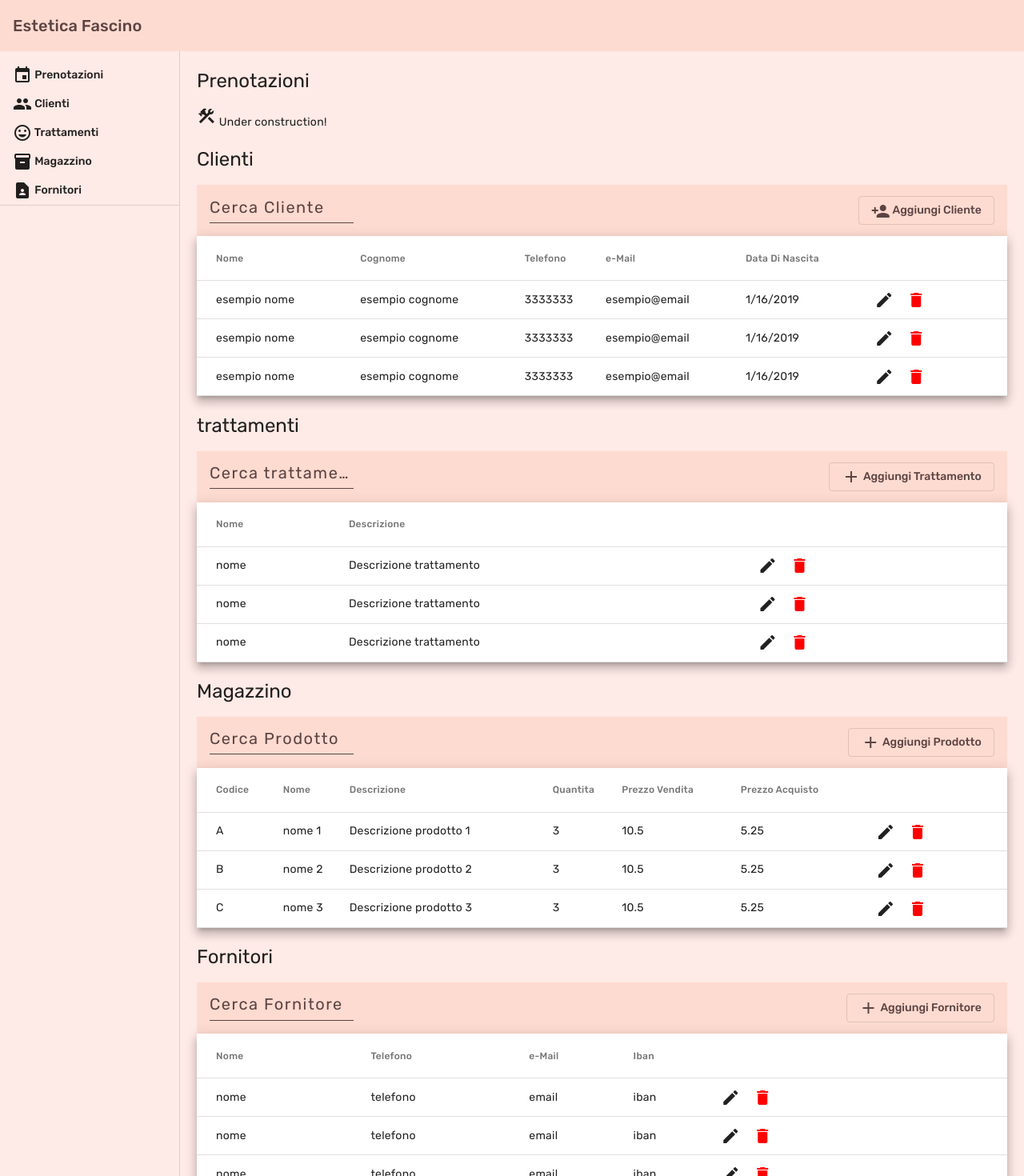
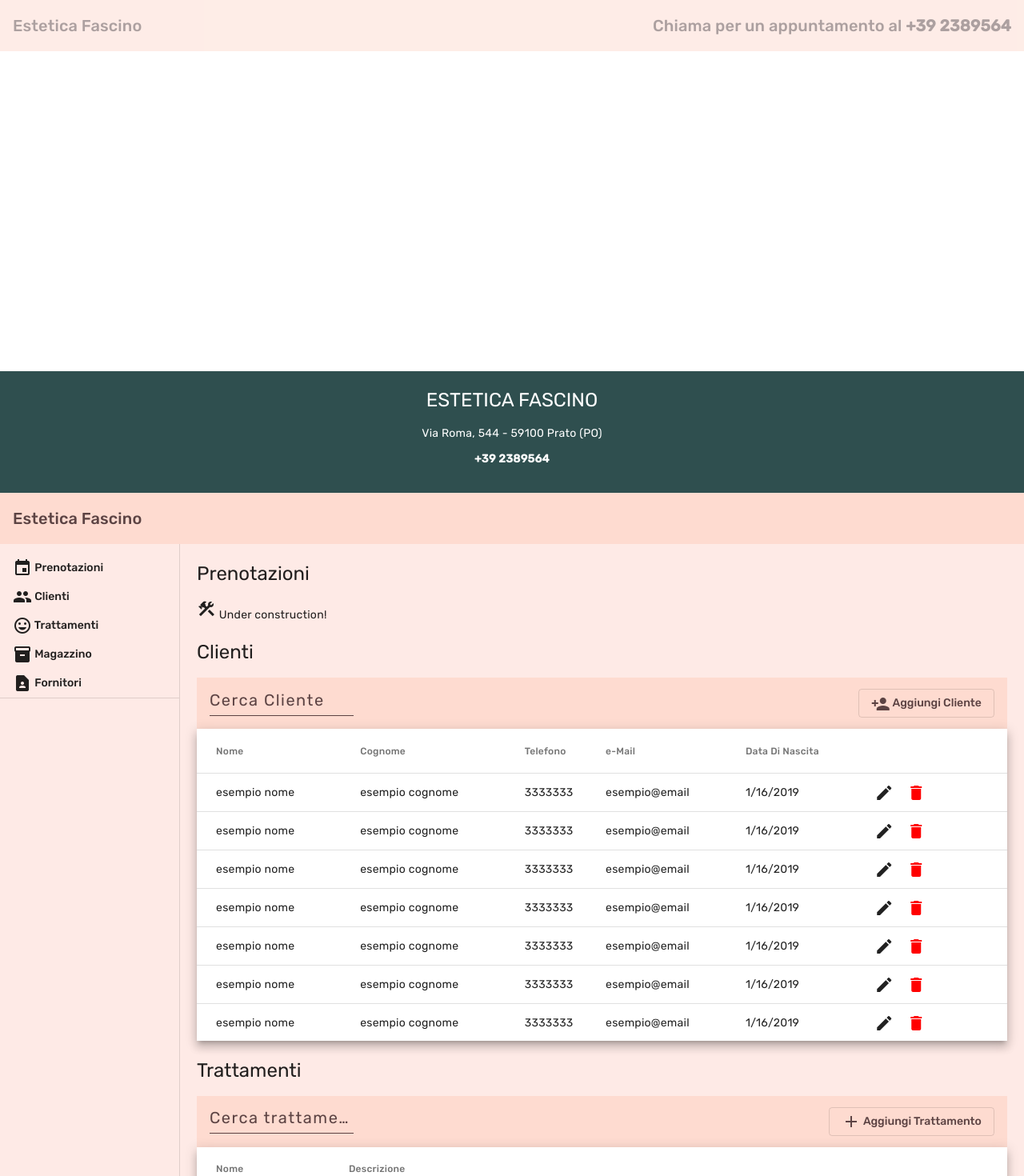
Before and after one commit to LeonardoMazzoni/estetica_fascino, an Angular app: page / in a window 1280 px wide. Shown: the top 1470 px of the page at 80% size. Built offline with nearby package versions, Linux system fonts and the light colour scheme.

Commit message:
iniziato a lavorare sulla home

```diff
--- a/package.json
+++ b/package.json
@@ -30,7 +30,7 @@
     "zone.js": "~0.11.3"
   },
   "devDependencies": {
-    "@angular-devkit/build-angular": "~0.1102.5",
+    "@angular-devkit/build-angular": "^0.1102.9",
     "@angular/cli": "~11.2.5",
     "@angular/compiler-cli": "~11.2.6",
     "@types/jasmine": "~3.6.0",
--- a/src/app/admin/pagina-clienti/pagina-clienti.component.ts
+++ b/src/app/admin/pagina-clienti/pagina-clienti.component.ts
@@ -17,6 +17,14 @@ export interface Cliente {
 const ELEMENT_DATA: Cliente[] = [
   {id_cliente: 1, nome: 'esempio nome', cognome: 'esempio cognome', telefono: '3333333', email: 'esempio@email', data_nascita: new Date("2019-01-16")},
   {id_cliente: 2, nome: 'esempio nome', cognome: 'esempio cognome', telefono: '3333333', email: 'esempio@email', data_nascita: new Date("2019-01-16")},
+  {id_cliente: 3, nome: 'esempio nome', cognome: 'esempio cognome', telefono: '3333333', email: 'esempio@email', data_nascita: new Date("2019-01-16")},
+  {id_cliente: 3, nome: 'esempio nome', cognome: 'esempio cognome', telefono: '3333333', email: 'esempio@email', data_nascita: new Date("2019-01-16")},
+  {id_cliente: 3, nome: 'esempio nome', cognome: 'esempio cognome', telefono: '3333333', email: 'esempio@email', data_nascita: new Date("2019-01-16")},
+  {id_cliente: 3, nome: 'esempio nome', cognome: 'esempio cognome', telefono: '3333333', email: 'esempio@email', data_nascita: new Date("2019-01-16")},
+  {id_cliente: 3, nome: 'esempio nome', cognome: 'esempio cognome', telefono: '3333333', email: 'esempio@email', data_nascita: new Date("2019-01-16")},
+  {id_cliente: 3, nome: 'esempio nome', cognome: 'esempio cognome', telefono: '3333333', email: 'esempio@email', data_nascita: new Date("2019-01-16")},
+  {id_cliente: 3, nome: 'esempio nome', cognome: 'esempio cognome', telefono: '3333333', email: 'esempio@email', data_nascita: new Date("2019-01-16")},
+  {id_cliente: 3, nome: 'esempio nome', cognome: 'esempio cognome', telefono: '3333333', email: 'esempio@email', data_nascita: new Date("2019-01-16")},
   {id_cliente: 3, nome: 'esempio nome', cognome: 'esempio cognome', telefono: '3333333', email: 'esempio@email', data_nascita: new Date("2019-01-16")},
 ];
 
--- a/src/app/admin/pagina-trattamenti/pagina-trattamenti.component.html
+++ b/src/app/admin/pagina-trattamenti/pagina-trattamenti.component.html
@@ -1,4 +1,4 @@
-<h1>trattamenti</h1>
+<h1>Trattamenti</h1>
 <mat-toolbar color="primary">
     <mat-form-field>
         <input matInput (keyup)="applyFilter($event)" placeholder="Cerca trattamento" #input>
--- a/src/app/app.component.css
+++ b/src/app/app.component.css
@@ -1,3 +1,3 @@
-app-home {
+/* app-home {
     display: none;
-}
+} */
--- a/src/app/app.component.html
+++ b/src/app/app.component.html
@@ -1,2 +1,2 @@
+<div #home><app-home></app-home></div>
 <div #admin><app-admin></app-admin></div>
-<div #home><app-home></app-home></div>
--- a/src/app/home/home.component.css
+++ b/src/app/home/home.component.css
@@ -1,3 +1,22 @@
 .spacer {
     flex: 1;
 }
+
+.sticky {
+    position: sticky;
+    position: -webkit-sticky;
+    top: 0;
+    z-index: 1000;
+}
+
+.transparent {
+    opacity: 0.5;
+}
+
+.footer {
+    bottom: 0;
+    background-color:darkslategrey;
+    color: white;
+    text-align: center;
+    padding: 20px;
+}
--- a/src/app/home/home.component.html
+++ b/src/app/home/home.component.html
@@ -0,0 +1,11 @@
+<mat-toolbar color="primary" class="sticky, transparent">
+    <h1>Estetica Fascino</h1>
+    <span class="spacer"></span>
+    <h1>Chiama per un appuntamento al <b>+39 2389564</b></h1>
+</mat-toolbar>
+<br><br><br><br><br><br><br><br><br><br><br><br><br><br><br><br><br><br><br><br>
+<div class="footer">
+    <h1>ESTETICA FASCINO</h1>
+    <p>Via Roma, 544 - 59100 Prato (PO)</p>
+    <p><b>+39 2389564</b></p>
+</div>
--- a/src/app/home/slideshow/slideshow.component.html
+++ b/src/app/home/slideshow/slideshow.component.html
@@ -1 +1,34 @@
-<p>slideshow</p>
+<!-- Slideshow container -->
+<div class="slideshow-container" onload="showSlides(1)">
+
+    <!-- Full-width images with number and caption text -->
+    <div class="mySlides fade">
+      <div class="numbertext">1 / 3</div>
+      <img src="img1.jpg" style="width:100%">
+      <div class="text">Caption Text</div>
+    </div>
+
+    <div class="mySlides fade">
+      <div class="numbertext">2 / 3</div>
+      <img src="img2.jpg" style="width:100%">
+      <div class="text">Caption Two</div>
+    </div>
+
+    <div class="mySlides fade">
+      <div class="numbertext">3 / 3</div>
+      <img src="img3.jpg" style="width:100%">
+      <div class="text">Caption Three</div>
+    </div>
+
+    <!-- Next and previous buttons -->
+    <a class="prev" (click)="plusSlides(-1)">&#10094;</a>
+    <a class="next" (click)="plusSlides(1)">&#10095;</a>
+  </div>
+  <br>
+
+  <!-- The dots/circles -->
+  <div style="text-align:center">
+    <span class="dot" (click)="currentSlide(1)"></span>
+    <span class="dot" (click)="currentSlide(2)"></span>
+    <span class="dot" (click)="currentSlide(3)"></span>
+  </div>
```
Also changed, not shown: 1 other file (tests, documents, lock files or other folders).
